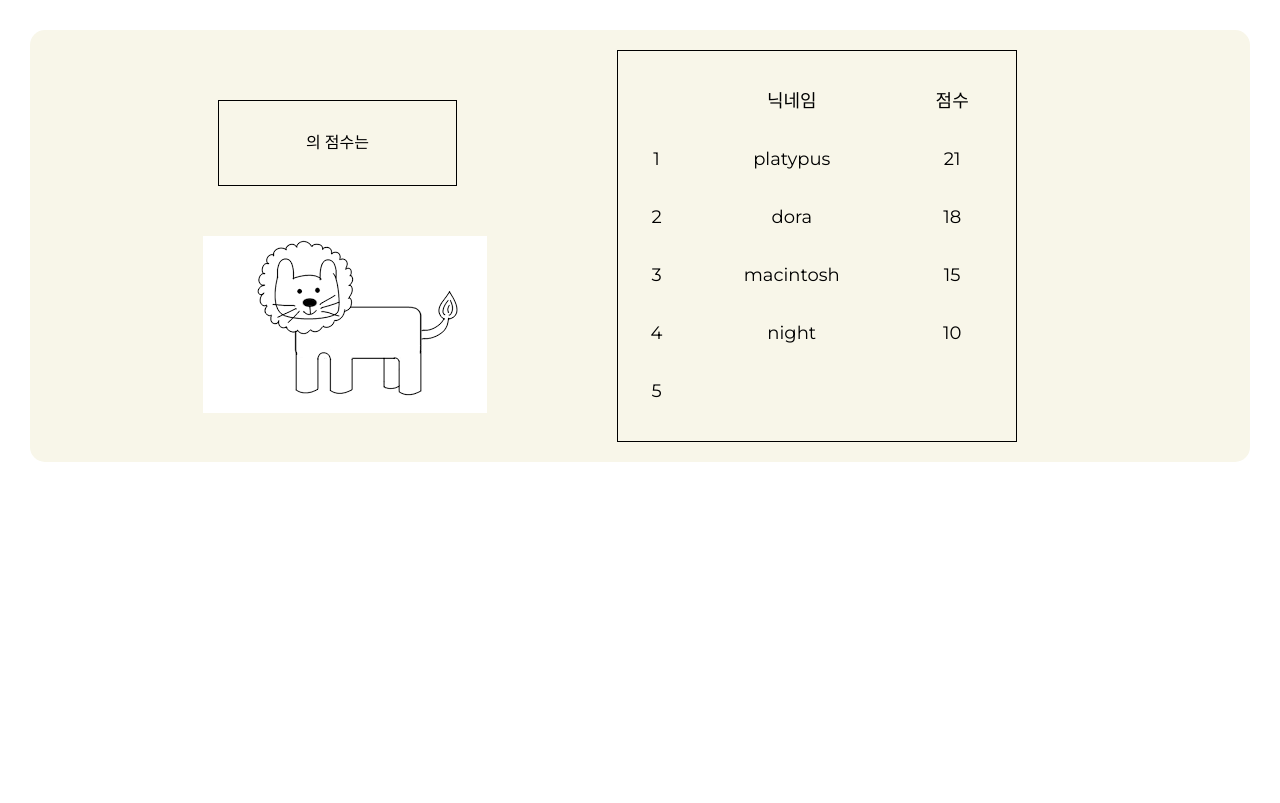
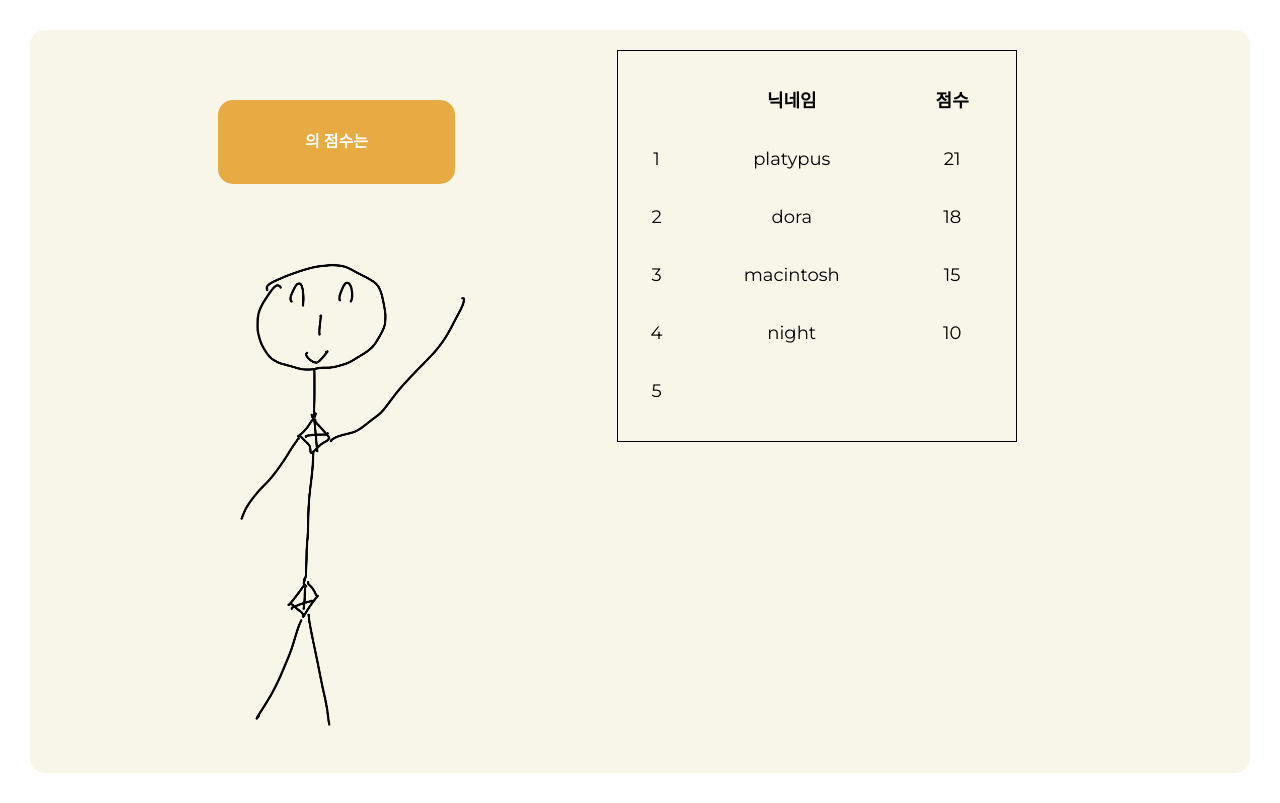
Before and after one commit to babycroc/SDK-Hackathon-3P, a React (Create React App) app in the folder front-end/: page /score in a window 1280 px wide. Built offline with nearby package versions, Linux system fonts and the light colour scheme.

Commit message:
Minor css edits and image edits

```diff
--- a/front-end/src/pages/Main.css
+++ b/front-end/src/pages/Main.css
@@ -1,9 +1,3 @@
-#main-page {
-    text-align: center;
-    align-items: center;
-    background-color: var(--background-color);
-}
-
 button.quiz-item {
     display: inline-block;
     width: 15%;
@@ -27,16 +21,14 @@ button.quiz-item:hover {
 }
 
 .score-box {
-    /* display: inline-block; */
-    border: solid 1px black;
     margin-top: 20px;
     padding: 10px;
     width: 50%;
     line-height: 1.5em;
+    background-color: var(--orange);
+    border-radius: 15px;
+    text-align: center;
+    justify-content: center;
+    color: white;
+    font-weight: bold;
 }
-
-#main-page .score-box {
-    position: absolute;
-    right: 5%;
-    bottom: 50%;
-}
--- a/front-end/src/pages/Main.js
+++ b/front-end/src/pages/Main.js
@@ -62,8 +62,8 @@ function Main() {
     }
 
     const getNewAvatarImg = () => {
-        const randomIndex = Math.floor(Math.random()*3 + 1);
-        setAvatarImg(`lion${randomIndex}.png`);
+        const randomIndex = Math.floor(Math.random()*7 + 1);
+        setAvatarImg(`avatar${randomIndex}.png`);
     }
 
     useEffect(() => {
@@ -102,7 +102,7 @@ function Main() {
                 )}
             </div>
             <div className="avatar">
-                <img src={`images/${avatarImg}`} alt="" />
+                <img src={`images/${avatarImg}`} alt="" height="400px" />
             </div>
         </div>
     );
--- a/front-end/src/pages/Score.js
+++ b/front-end/src/pages/Score.js
@@ -51,13 +51,13 @@ function Score() {
                     { score }
                 </div>
                 <div>
-                    <img src="images/lion1.png" />
+                    <img src="images/avatar0.png" width="300px" />
                 </div>
             </div>
             <div className="right-panel">
                 <table>
                     <thead>
-                        <tr>
+                        <tr style={{ fontWeight: "bold" }}>
                             <td className="index"></td>
                             <td className="nickname">닉네임</td>
                             <td className="score">점수</td>
--- a/front-end/src/pages/Script.css
+++ b/front-end/src/pages/Script.css
@@ -5,7 +5,6 @@
 }
 
 .container {
-
     height: 100%;
     margin: 30px;
     padding: 20px;
@@ -15,7 +14,7 @@
 }
 
 #title-box {
-    width: 100%;
+    width: 50%;
     height: 75px;
     margin: 30px;
     background-color: var(--orange);
```
